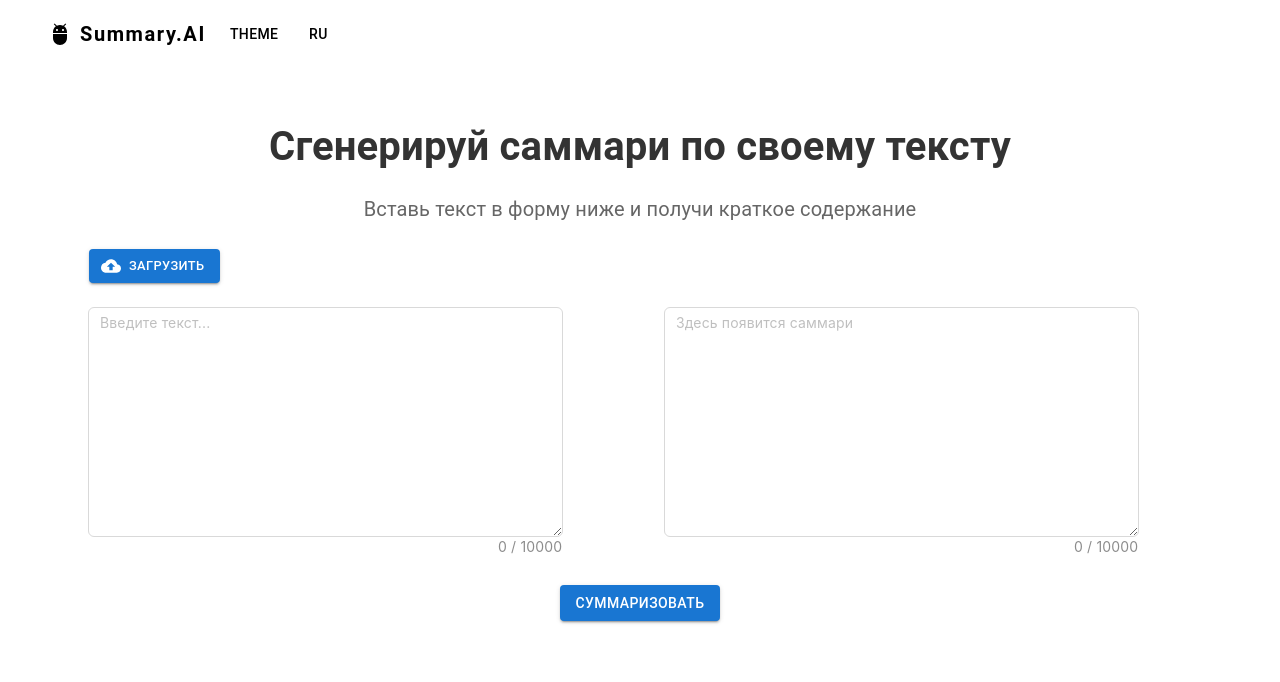
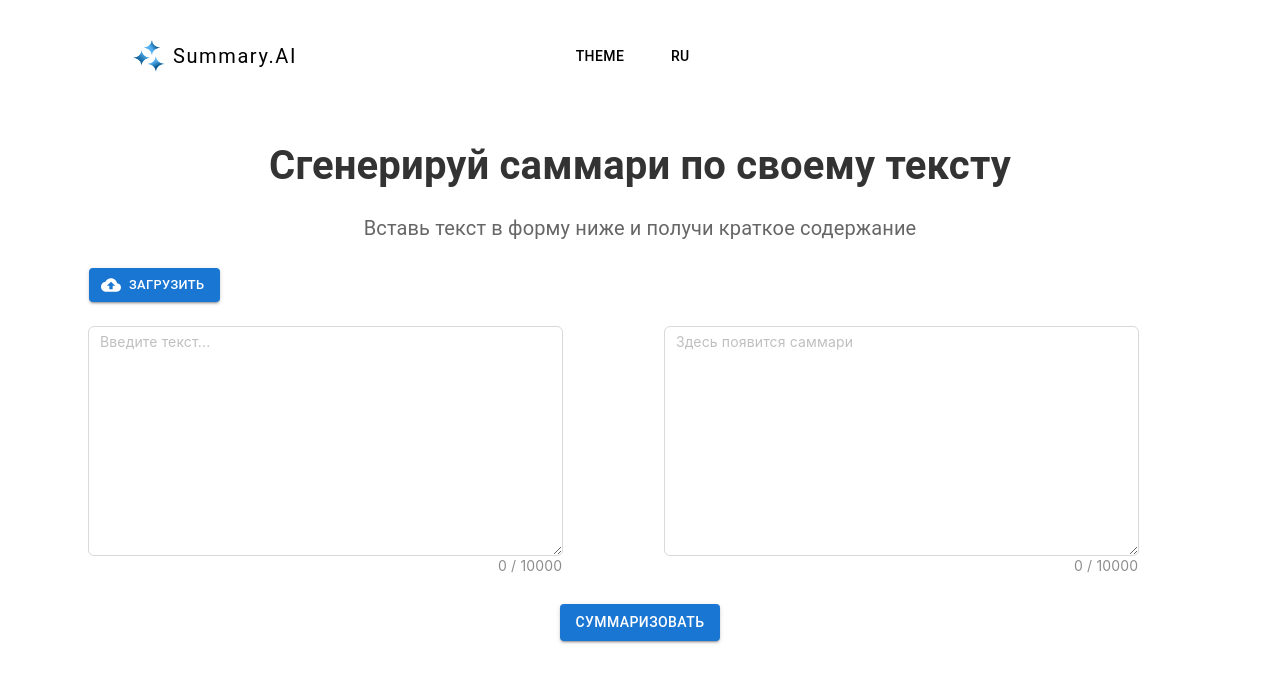
Before and after one commit to Elena-Artashkina/Summarization, a React (Vite) app in the folder frontend/: page / in a window 1280 px wide. Shown: the top 682 px of the page. Built offline with nearby package versions, Linux system fonts and the light colour scheme.

Commit message:
Add Logo and fix comments

```diff
--- a/frontend/index.html
+++ b/frontend/index.html
@@ -2,7 +2,7 @@
 <html lang="en">
   <head>
     <meta charset="UTF-8" />
-    <link rel="icon" type="image/svg+xml" href="/vite.svg" />
+    <link rel="icon" type="image/png" href="/Logo.png" />
     <meta name="viewport" content="width=device-width, initial-scale=1.0" />
     <title>Summary.AI</title>
   </head>
--- a/frontend/src/App.jsx
+++ b/frontend/src/App.jsx
@@ -46,8 +46,9 @@ function App() {
   return (
     <>
       <CssBaseline />
-      <Container maxWidth="xxl">
+      <Container maxWidth="xl">
         <div>
+          <br></br>
           <Header />
 
           <br />
@@ -98,6 +99,7 @@ function App() {
             disabled={!inputText.trim() || isLoading}
           />
         </div>
+
       </Container>
     </>
   );
--- a/frontend/src/components/Header.jsx
+++ b/frontend/src/components/Header.jsx
@@ -7,49 +7,39 @@ import Typography from '@mui/material/Typography';
 import Menu from '@mui/material/Menu';
 import MenuIcon from '@mui/icons-material/Menu';
 import Container from '@mui/material/Container';
-import Avatar from '@mui/material/Avatar';
 import Button from '@mui/material/Button';
-import Tooltip from '@mui/material/Tooltip';
 import MenuItem from '@mui/material/MenuItem';
-import AdbIcon from '@mui/icons-material/Adb';
 
 const pages = ['Theme', 'RU'];
-const settings = ['Profile', 'Account', 'Dashboard', 'Logout'];
 
 function ResponsiveAppBar() {
   const [anchorElNav, setAnchorElNav] = React.useState(null);
-  const [anchorElUser, setAnchorElUser] = React.useState(null);
 
   const handleOpenNavMenu = (event) => {
     setAnchorElNav(event.currentTarget);
-  };
-  const handleOpenUserMenu = (event) => {
-    setAnchorElUser(event.currentTarget);
   };
 
   const handleCloseNavMenu = () => {
     setAnchorElNav(null);
   };
 
-  const handleCloseUserMenu = () => {
-    setAnchorElUser(null);
-  };
-
   return (
     <AppBar position="static" elevation={0} sx={{ backgroundColor: 'white', color: 'black' }}>
       <Container maxWidth="xl">
         <Toolbar disableGutters>
-          <AdbIcon sx={{ display: { xs: 'none', md: 'flex' }, mr: 1, color: 'inherit' }} />
+          {/* Логотип и название слева */}
+          <Box sx={{ display: { xs: 'none', md: 'flex' }, alignItems: 'center', mr: 2 }}>
+            <img
+              src="/Logo.png"
+              alt="Logo"
+              style={{ width: 32, height: 32, marginRight: 8, marginLeft: 85 }}
+            />
             <Typography
-            variant="h6"
-            noWrap
               component="a"
-            href="#app-bar-with-responsive-menu"
+              href="/summarize"
               sx={{
-              mr: 2,
-              display: { xs: 'none', md: 'flex' },
-              //fontFamily: 'monospace',
-              fontWeight: 700,
+                fontFamily: "inherit",
+                fontSize: '1.25rem',
                 letterSpacing: '.1rem',
                 color: 'inherit',
                 textDecoration: 'none',
@@ -57,66 +47,54 @@ function ResponsiveAppBar() {
             >
               Summary.AI
             </Typography>
+          </Box>
 
+          {/* Мобильное меню */}
           <Box sx={{ flexGrow: 1, display: { xs: 'flex', md: 'none' } }}>
             <IconButton
               size="large"
-              aria-label="account of current user"
-              aria-controls="menu-appbar"
-              aria-haspopup="true"
+              aria-label="menu"
               onClick={handleOpenNavMenu}
               color="inherit"
             >
               <MenuIcon />
             </IconButton>
             <Menu
-              id="menu-appbar"
               anchorEl={anchorElNav}
-              anchorOrigin={{
-                vertical: 'bottom',
-                horizontal: 'left',
-              }}
-              keepMounted
-              transformOrigin={{
-                vertical: 'top',
-                horizontal: 'left',
-              }}
               open={Boolean(anchorElNav)}
               onClose={handleCloseNavMenu}
               sx={{ display: { xs: 'block', md: 'none' } }}
             >
               {pages.map((page) => (
                 <MenuItem key={page} onClick={handleCloseNavMenu}>
-                  <Typography sx={{ textAlign: 'center', color: 'black' }}>{page}</Typography>
+                  <Typography textAlign="center">{page}</Typography>
                 </MenuItem>
               ))}
+
             </Menu>
           </Box>
-          <AdbIcon sx={{ display: { xs: 'flex', md: 'none' }, mr: 1, color: 'inherit' }} />
-          <Typography
-            variant="h5"
-            noWrap
-            component="a"
-            href="#app-bar-with-responsive-menu"
-            sx={{
-              mr: 2,
-              display: { xs: 'flex', md: 'none' },
+
+          {/* Десктопное меню - центрированные кнопки */}
+          <Box sx={{
             flexGrow: 1,
-              fontFamily: 'monospace',
-              fontWeight: 700,
-              letterSpacing: '.3rem',
-              color: 'inherit',
-              textDecoration: 'none',
-            }}
-          >
-
-          </Typography>
-          <Box sx={{ flexGrow: 1, display: { xs: 'none', md: 'flex' } }}>
+            display: { xs: 'none', md: 'flex' },
+            justifyContent: 'center', // Центрируем по горизонтали
+            position: 'absolute', // Абсолютное позиционирование
+            left: 0,
+            right: 0,
+            margin: 'auto',
+            maxWidth: 'fit-content' // Ширина по содержимому
+          }}>
             {pages.map((page) => (
               <Button
                 key={page}
                 onClick={handleCloseNavMenu}
-                sx={{ my: 2, color: 'black', display: 'block' }}
+                sx={{
+                  my: 2,
+                  color: 'black',
+                  mx: 1, // Отступ между кнопками
+                  display: 'block'
+                }}
               >
                 {page}
               </Button>
@@ -127,4 +105,5 @@ function ResponsiveAppBar() {
     </AppBar>
   );
 }
+
 export default ResponsiveAppBar;
--- a/frontend/src/context/ThemeContext.jsx
+++ b/frontend/src/context/ThemeContext.jsx
@@ -1,24 +1,30 @@
-import React, { createContext, useState, useEffect } from 'react';
+// src/theme.js
+import { createTheme } from '@mui/material/styles';
 
-export const ThemeContext = createContext();
+export const lightTheme = createTheme({
+  palette: {
+    mode: 'light',
+    background: {
+      default: '#ffffff',
+      paper: '#f5f5f5',
+    },
+    text: {
+      primary: '#000000',
+      secondary: '#333333',
+    },
+  },
+});
 
-export const ThemeProvider = ({ children }) => {
-  const [theme, setTheme] = useState(() => {
-    return localStorage.getItem('theme') || 'light';
-  });
-
-  useEffect(() => {
-    localStorage.setItem('theme', theme);
-    document.body.className = theme;
-  }, [theme]);
-
-  const toggleTheme = () => {
-    setTheme(prev => prev === 'light' ? 'dark' : 'light');
-  };
-
-  return (
-    <ThemeContext.Provider value={{ theme, toggleTheme }}>
-      {children}
-    </ThemeContext.Provider>
-  );
-};
+export const darkTheme = createTheme({
+  palette: {
+    mode: 'dark',
+    background: {
+      default: '#121212',
+      paper: '#1e1e1e',
+    },
+    text: {
+      primary: '#ffffff',
+      secondary: '#e0e0e0',
+    },
+  },
+});
```
Also changed, not shown: frontend/public/Logo.png (added), 1 other file (tests, documents, lock files or other folders). Lines whose indentation alone changed are shown as unchanged.
